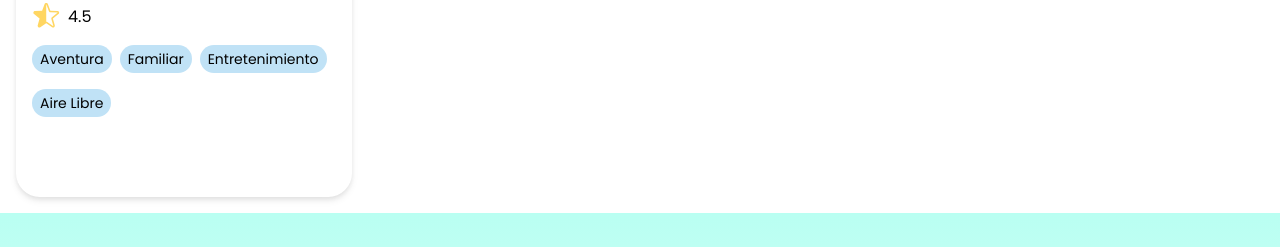
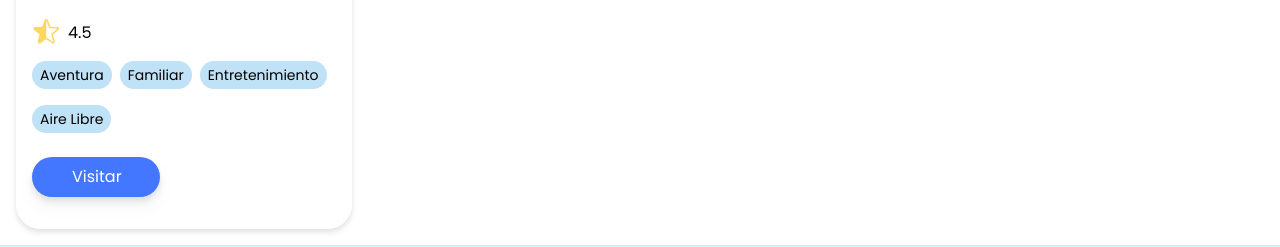
Before and after one commit to lacdev/xplorit-frontend, a React (Create React App) app: page / in a window 1280 px wide. Shown: the part 2219-2466 px from the top of the page. Built offline with nearby package versions, Linux system fonts and the light colour scheme.

Commit message:
Update tailwind config & add more components

```diff
--- a/src/assets/icons/starComplete.jsx
+++ b/src/assets/icons/starComplete.jsx
@@ -1,11 +1,11 @@
 import React from 'react';
 
-export default function starComplete() {
+export default function starComplete({width , height}) {
   return (
     <>
       <svg
-        width="30"
-        height="30"
+         width={width}
+         height={height}
         viewBox="0 0 30 30"
         fill="none"
         xmlns="http://www.w3.org/2000/svg"
--- /dev/null
+++ b/src/components/Common/Avatar.js
@@ -0,0 +1,16 @@
+import React from 'react';
+import ImaAvatar from 'assets/img/avatar1.jpg'
+
+const classes={
+    container:'bg-transparent rounded rounded-full w-24 h-24',
+}
+function Avatar() {
+  return (
+  <div className={classes.container} >
+    <img src={ImaAvatar} alt="*"></img>
+  </div>
+
+   );
+}
+
+export default Avatar;
--- a/src/components/Common/Btncards.js
+++ b/src/components/Common/Btncards.js
@@ -1,9 +1,12 @@
 import React from 'react'
 
-function Btncards({className, buttonText}) {
+const classes={
+    btn:'bg-secondary font-Poppins text-white rounded-full hover:bg-blue-400 px-10 drop-shadow-lg',
+}
+function Btncards({className,name, buttonText}) {
     return (
-        <button className={`bg-secondary font-Poppins text-white rounded-full hover:bg-blue-400 px-10 ${className}`}>
-            {buttonText}
+        <button className={`${classes.btn} ${className}`}>
+         {name}   {buttonText}
         </button>
     )
 }
--- a/src/components/Common/Cards.js
+++ b/src/components/Common/Cards.js
@@ -1,6 +1,7 @@
 import React from 'react'
 import  StarHalf from 'assets/icons/startHalf'
 import Btncards from './Btncards'
+
 
 const classes={
     container:'font-Poppins bg-white w-cardWidth h-auto rounded-3xl m-4 drop-shadow-md flex flex-col',
@@ -31,14 +32,17 @@ function cards() {
             <p className={classes.qualification}>4.5</p>
           </div>
 
-          <div className={classes.wraplabel} >
-            <label className={classes.label}>Aventura</label>
+
+         <div className={classes.wraplabel} >
+           <label className={classes.label}>Aventura</label>
             <label className={classes.label}>Familiar</label>
             <label className={classes.label}>Entretenimiento</label>
             <label className={classes.label}>Aire Libre</label>
-          </div>
+
+            </div>
+
           <div className={classes.btncontainer} >
-            <Btncards className="drop-shadow-lg"/>
+            <Btncards className="w-32 h-10" name="Visitar"/>
           </div>
         </div>
       </div>
--- /dev/null
+++ b/src/components/LandingComponents/Testimonials.js
@@ -0,0 +1,31 @@
+import React from 'react';
+import Avatar from 'components/Common/Avatar';
+import starComplete from 'assets/icons/starComplete';
+
+const classes={
+    container:'flex flex-col bg-white w-testimonialWidth h-testimonialHeight drop-shadow-testimonialShadow rounded rounded-2xl ',
+    avatarcon:'flex place-content-center justify-center',
+    name:'text-5xl fond-semibold text-black',
+    text:'text-base text-black break-all px-5',
+    iconcon:'flex flex-row justify-center m-1'
+}
+function Testimonials() {
+  return (
+  <div className={classes.container}>
+      <div>
+      <Avatar></Avatar>
+      </div>
+      <div>
+          <h1 className={classes.name} >Juanita Rosales</h1>
+      </div>
+      <div>
+          <p>“ Lorem ipsum dolor sit amet, consectetur adipiscing elit ut all ”</p>
+      </div>
+      <div className={classes.iconcon} >
+        <starComplete width="28" height="28"/>
+      </div>
+  </div>
+    );
+}
+
+export default Testimonials;
--- a/src/pages/Home.js
+++ b/src/pages/Home.js
@@ -4,6 +4,7 @@ import Cards from "components/Common/Cards"
 import BigTitle from 'components/Common/BigTitle';
 import FirstBannerImage from 'components/FirstBannerImage';
 import SecondBannerImage from 'components/SecondBannerImage';
+import Testimonials from 'components/LandingComponents/Testimonials';
 
 export default function Home() {
   return <div className='justify-center align-middle'>
@@ -15,5 +16,6 @@ export default function Home() {
         <Cards/>
         <SecondBannerImage/>
         <BigTitle/>
+        <Testimonials/>
   </div>;
 }
--- a/tailwind.config.js
+++ b/tailwind.config.js
@@ -20,9 +20,16 @@ module.exports = {
       },
       width:{
         cardWidth:'21rem',
+        testimonialWidth:'21.25rem',
+      },
+      height:{
+        testimonialHeight:'25.813rem',
       },
       fontSize:{
        'h1':'4rem',
+      },
+      dropShadow:{
+        testimonialShadow:'0px 4px 4px rgba(0, 0, 0, 0.25)',
       },
     },
   },
```
Also changed, not shown: src/assets/icons/Award.jsx (added, +22 -0 lines), src/assets/img/avatar1.jpg (added).
